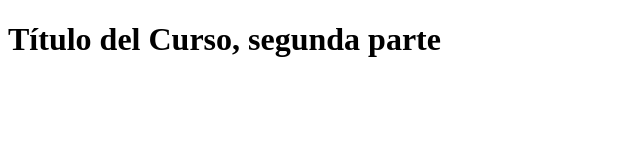
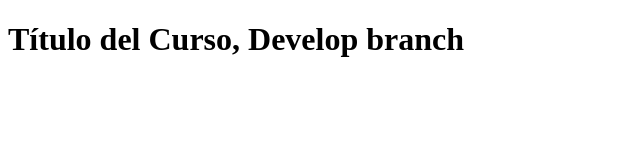
Before and after one commit to kalasni/git-expert, a plain HTML site: page index.html in a window 1280 px wide. Shown: the whole page, without its empty margins (0-640 px from the left). Drawn offline with Linux system fonts and the light colour scheme.

Commit message:
Se modificó el título en la rama develop.

```diff
--- a/index.html
+++ b/index.html
@@ -7,6 +7,6 @@
   <title>Demo Git - Experto</title>
 </head>
 <body>
-  <h1>Título del Curso, segunda parte</h1>
+  <h1>Título del Curso, Develop branch</h1>
 </body>
 </html>
```
